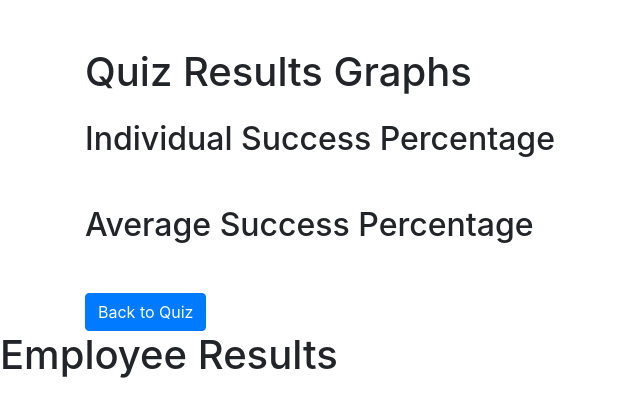
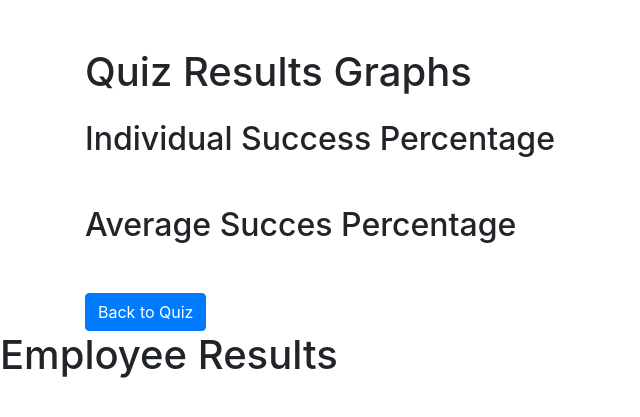
Before and after one commit to abdelkabirmoufassih/APP, a Flask app: template templates/graphs.html in a window 1280 px wide. Shown: the top 417 px of the page, without its empty margins (0-640 px from the left). Run offline with Flask 3, Linux system fonts and the light colour scheme; the template is opened without the code that fills it, so the values that code supplies are empty; some libraries are stand-ins or nearby versions.

Commit message:
Update graphs.html

```diff
--- a/templates/graphs.html
+++ b/templates/graphs.html
@@ -13,7 +13,7 @@
             <div>{{ individual_graph|safe }}</div>
         </div>
         <div class="mb-5">
-            <h2>Average Success Percentage</h2>
+            <h2>Average Succes Percentage</h2>
             <div>{{ all_graph|safe }}</div>
         </div>
         <a href="/" class="btn btn-primary">Back to Quiz</a>
```
